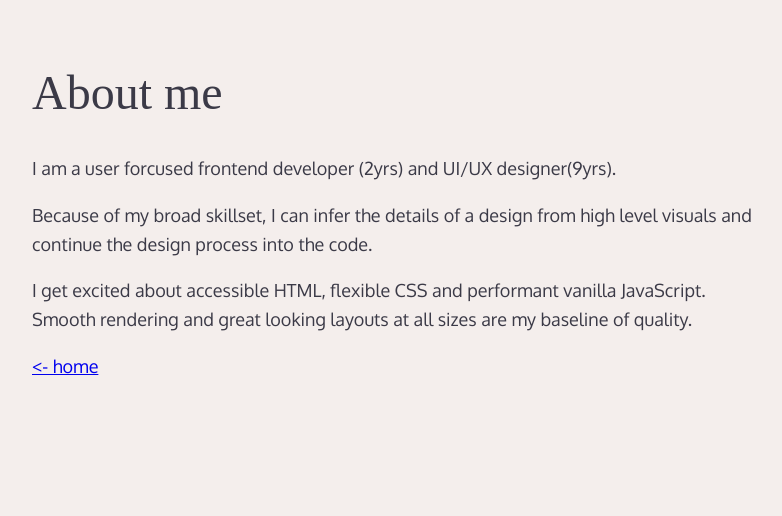
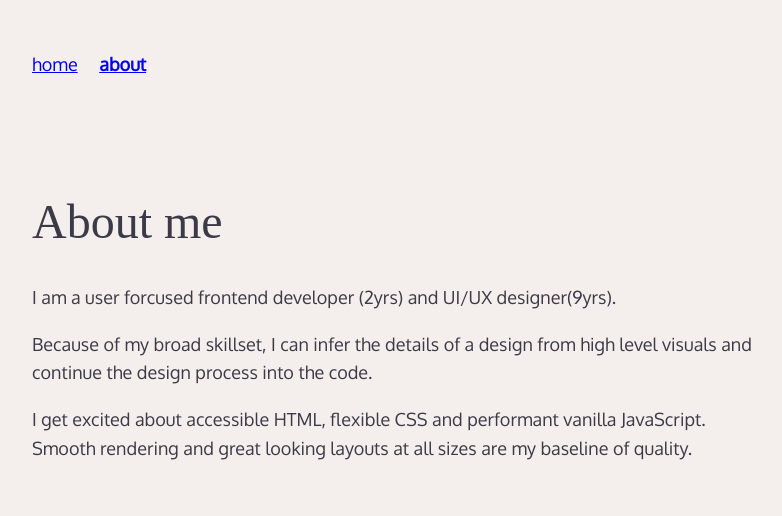
Before and after one commit to jimmaclean/jamesmaclean.co.uk, a Gatsby site: page /about in a window 1280 px wide. Shown: the whole page, without its empty margins (248-1030 px from the left). Built offline with nearby package versions, Linux system fonts and the light colour scheme; Gatsby itself is replaced by a stand-in of ours; a web font is replaced by a local one.

Commit message:
basic navigation

```diff
--- a/gatsby-config.js
+++ b/gatsby-config.js
@@ -8,7 +8,17 @@ module.exports = {
   siteMetadata: {
     title: `James Maclean`,
     siteUrl: `https://www.jamesmaclean.co.uk`,
-    description: `Personal portfolio of James Maclean, showcasing frontend development, UX and UI work.`
+    description: `Personal portfolio of James Maclean, showcasing frontend development, UX and UI work.`,
+    menuLinks: [
+      {
+        name: 'home',
+        link: '/',
+      },
+      {
+        name: 'about',
+        link: '/about',
+      },
+    ],
   },
 
   plugins: [`gatsby-plugin-react-helmet`]
--- a/package.json
+++ b/package.json
@@ -11,7 +11,7 @@
     "start": "npm run develop",
     "serve": "gatsby serve",
     "test": "echo \"Write tests! -> https://gatsby.dev/unit-testing\"",
-    "deploy": "gh-pages --help"
+    "deploy": "gatsby build && gh-pages -d public --repo https://github.com/jimmaclean/jqim87.github.io"
   },
   "dependencies": {
     "gatsby": "^2.8.2",
--- a/public/chunk-map.json
+++ b/public/chunk-map.json
@@ -1 +1 @@
-{"app":["/app-6a46f3f496ef8cf71af4.js"],"component---src-pages-about-js":["/component---src-pages-about-js-44828add481d5bdd9562.js"],"component---src-pages-index-js":["/component---src-pages-index-js-6b9a0882e48dc26fee42.js"]}
+{"app":["/app-6a46f3f496ef8cf71af4.js"],"component---src-pages-about-js":["/component---src-pages-about-js-691d498e7ed26691bda2.js"],"component---src-pages-index-js":["/component---src-pages-index-js-c1924e1de52906ddaa45.js"]}
--- a/public/webpack.stats.json
+++ b/public/webpack.stats.json
@@ -1 +1 @@
-{"errors":[],"warnings":[],"namedChunkGroups":{"app":{"chunks":[5,2],"assets":["webpack-runtime-f1d968e22c378aa00719.js","webpack-runtime-f1d968e22c378aa00719.js.map","app-6a46f3f496ef8cf71af4.js","app-6a46f3f496ef8cf71af4.js.map"],"children":{},"childAssets":{}},"component---src-pages-about-js":{"chunks":[0,1,3],"assets":["styles.88dcb9cfc7bbdfdbbb7b.css","styles-fc0ac7839952f78a590d.js","styles-fc0ac7839952f78a590d.js.map","1-9050c343f2a83c23b608.js","1-9050c343f2a83c23b608.js.map","component---src-pages-about-js-44828add481d5bdd9562.js","component---src-pages-about-js-44828add481d5bdd9562.js.map"],"children":{},"childAssets":{}},"component---src-pages-index-js":{"chunks":[0,1,4],"assets":["styles.88dcb9cfc7bbdfdbbb7b.css","styles-fc0ac7839952f78a590d.js","styles-fc0ac7839952f78a590d.js.map","1-9050c343f2a83c23b608.js","1-9050c343f2a83c23b608.js.map","component---src-pages-index-js-6b9a0882e48dc26fee42.js","component---src-pages-index-js-6b9a0882e48dc26fee42.js.map"],"children":{},"childAssets":{}}},"assetsByChunkName":{"app":["webpack-runtime-f1d968e22c378aa00719.js","app-6a46f3f496ef8cf71af4.js"],"component---src-pages-about-js":["styles.88dcb9cfc7bbdfdbbb7b.css","styles-fc0ac7839952f78a590d.js","1-9050c343f2a83c23b608.js","component---src-pages-about-js-44828add481d5bdd9562.js"],"component---src-pages-index-js":["styles.88dcb9cfc7bbdfdbbb7b.css","styles-fc0ac7839952f78a590d.js","1-9050c343f2a83c23b608.js","component---src-pages-index-js-6b9a0882e48dc26fee42.js"]}}
+{"errors":[],"warnings":[],"namedChunkGroups":{"app":{"chunks":[5,2],"assets":["webpack-runtime-aa2504babd5a22982239.js","webpack-runtime-aa2504babd5a22982239.js.map","app-6a46f3f496ef8cf71af4.js","app-6a46f3f496ef8cf71af4.js.map"],"children":{},"childAssets":{}},"component---src-pages-about-js":{"chunks":[0,1,3],"assets":["styles.88dcb9cfc7bbdfdbbb7b.css","styles-fc0ac7839952f78a590d.js","styles-fc0ac7839952f78a590d.js.map","1-9050c343f2a83c23b608.js","1-9050c343f2a83c23b608.js.map","component---src-pages-about-js-691d498e7ed26691bda2.js","component---src-pages-about-js-691d498e7ed26691bda2.js.map"],"children":{},"childAssets":{}},"component---src-pages-index-js":{"chunks":[0,1,4],"assets":["styles.88dcb9cfc7bbdfdbbb7b.css","styles-fc0ac7839952f78a590d.js","styles-fc0ac7839952f78a590d.js.map","1-9050c343f2a83c23b608.js","1-9050c343f2a83c23b608.js.map","component---src-pages-index-js-c1924e1de52906ddaa45.js","component---src-pages-index-js-c1924e1de52906ddaa45.js.map"],"children":{},"childAssets":{}}},"assetsByChunkName":{"app":["webpack-runtime-aa2504babd5a22982239.js","app-6a46f3f496ef8cf71af4.js"],"component---src-pages-about-js":["styles.88dcb9cfc7bbdfdbbb7b.css","styles-fc0ac7839952f78a590d.js","1-9050c343f2a83c23b608.js","component---src-pages-about-js-691d498e7ed26691bda2.js"],"component---src-pages-index-js":["styles.88dcb9cfc7bbdfdbbb7b.css","styles-fc0ac7839952f78a590d.js","1-9050c343f2a83c23b608.js","component---src-pages-index-js-c1924e1de52906ddaa45.js"]}}
--- a/src/components/layout.css
+++ b/src/components/layout.css
@@ -71,3 +71,22 @@ img {
 .back-link {
   margin-top: 128px;
   border-top: 1px solid; }
+
+nav > ul {
+  list-style: none;
+  margin-left: 0;
+  padding-left: 0;
+  display: flex;
+  flex-flow: row wrap;
+  justify-content: flex-start;
+  align-items: center;
+}
+
+nav a {
+  padding: 0.6em 0;
+  margin-right: 1.2em;
+}
+
+nav a[aria-current='page'] {
+  font-weight: bold;
+}
--- a/src/components/layout.js
+++ b/src/components/layout.js
@@ -1,7 +1,7 @@
 import React from "react"
 import "./layout.css"
 import Helmet from 'react-helmet';
-import { StaticQuery, graphql } from 'gatsby';
+import { StaticQuery, graphql, Link } from 'gatsby';
 
 
 const query = graphql`
@@ -10,6 +10,10 @@ query {
         siteMetadata {
             description
             title
+            menuLinks {
+                name
+                link
+            }
         }
     }
 }
@@ -17,23 +21,33 @@ query {
 
 export default ({ children }) =>
 
-
-<React.Fragment>
-
 <StaticQuery
     query= {query}
     render = {data =>
+        <React.Fragment>
+
             <Helmet>
                 <title>{data.site.siteMetadata.title}</title>
                 <meta name="description" content={data.site.siteMetadata.description}/>
                 <link rel="stylesheet" href="//fonts.googleapis.com/css?family=Oxygen|Radley" type="text/css" />
             </Helmet>
-        }
-    />
+            <nav className="wrap">
+                <ul>
+                    {data.site.siteMetadata.menuLinks.map(link => (
+                    <li>
+                        <Link to={link.link}>
+                            {link.name}
+                        </Link>
+                    </li>
+                    ))}
 
+                </ul>
+            </nav>
 
             <div className="wrap">
                 {children}
             </div>
+        </React.Fragment>
 
-</React.Fragment>
+    }
+/>
--- a/src/pages/about.js
+++ b/src/pages/about.js
@@ -1,5 +1,4 @@
 import React from "react"
-import {Link} from "gatsby"
 import Layout from "../components/layout"
 import Title from "../components/title"
 
@@ -11,6 +10,5 @@ export default () =>
     <p>I am a user forcused frontend developer (2yrs) and UI/UX designer(9yrs).</p>
     <p>Because of my broad skillset, I can infer the details of a design from high level visuals and continue the design process into the code.</p>
     <p>I get excited about accessible HTML, flexible CSS and performant vanilla JavaScript. Smooth rendering and great looking layouts at all sizes are my  baseline of quality.</p>
-    <Link to="/">{`<- home`}</Link>
 
 </Layout>
--- a/src/pages/index.js
+++ b/src/pages/index.js
@@ -1,5 +1,4 @@
 import React from "react"
-import {Link} from "gatsby"
 import Layout from "../components/layout"
 import Title from "../components/title"
 
@@ -20,6 +19,5 @@ export default () =>
             <a href="https://github.com/jimmaclean" target="_blank"  rel="noopener noreferrer">GitHub</a>
         </li>
     </ul>
-    <Link to="/about">About me</Link>
 
 </Layout>
```
Lines whose indentation alone changed are shown as unchanged.
